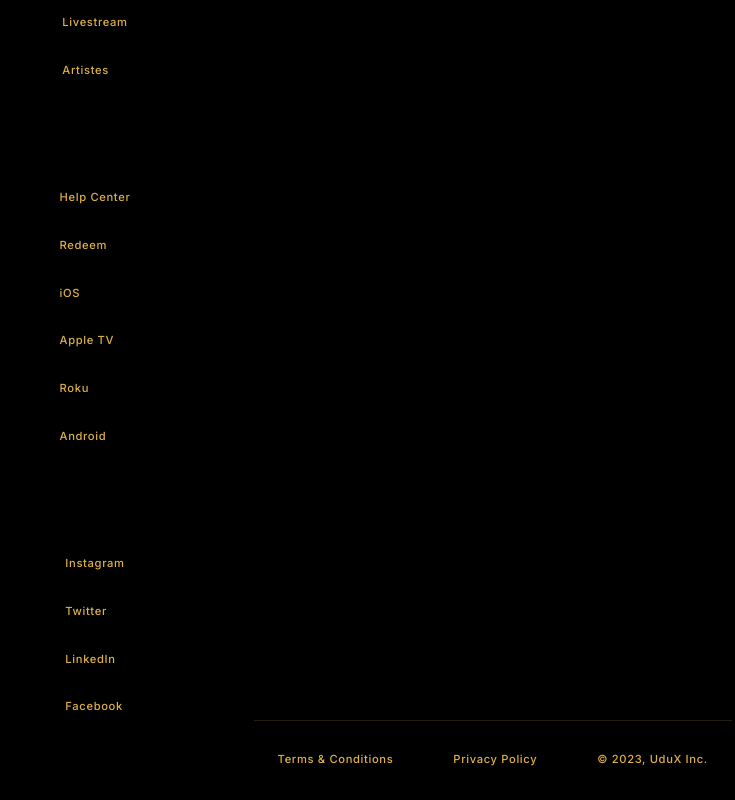
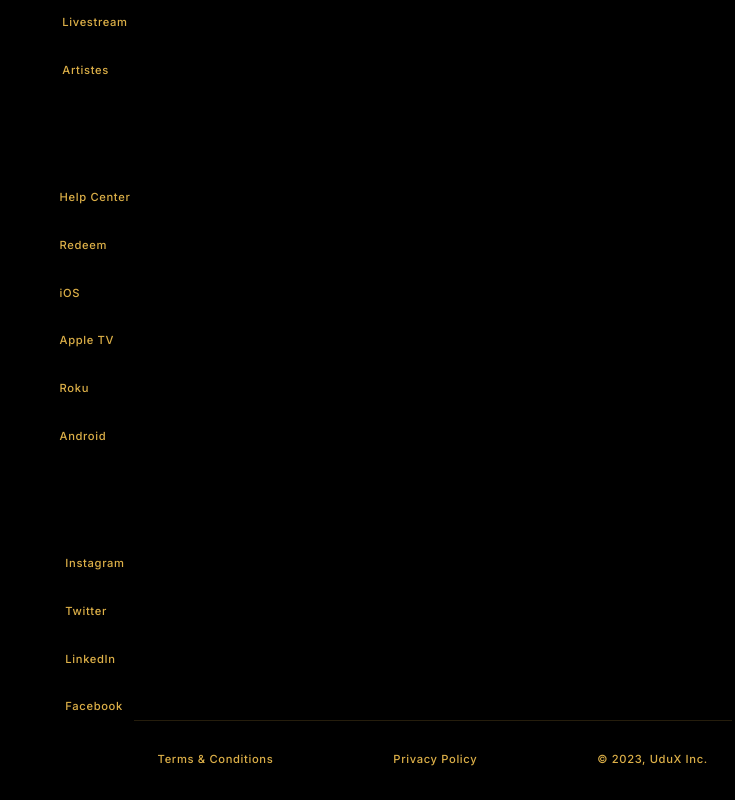
Before and after one commit to Drumroll-Inc/Drumroll-Website, a React (Vite) app: page /WorkComponet in a window 1280 px wide. Shown: the part 1979-2779 px from the top of the page, without its empty margins (545-1280 px from the left). Built offline with nearby package versions, Linux system fonts and the light colour scheme.

Commit message:
working on it

```diff
--- a/src/Components/LandingPagesLayouts/Footers/Footers.module.css
+++ b/src/Components/LandingPagesLayouts/Footers/Footers.module.css
@@ -126,7 +126,7 @@
     }
 
     .FooterLasts {
-        gap: 60px;
+        gap: 120px;
         padding: 1.5rem;
     }
 }
@@ -157,7 +157,7 @@
     }
 
     .FooterLasts {
-        gap: 80px;
+        gap: 170px;
         padding: 1.69rem;
     }
 }
```
